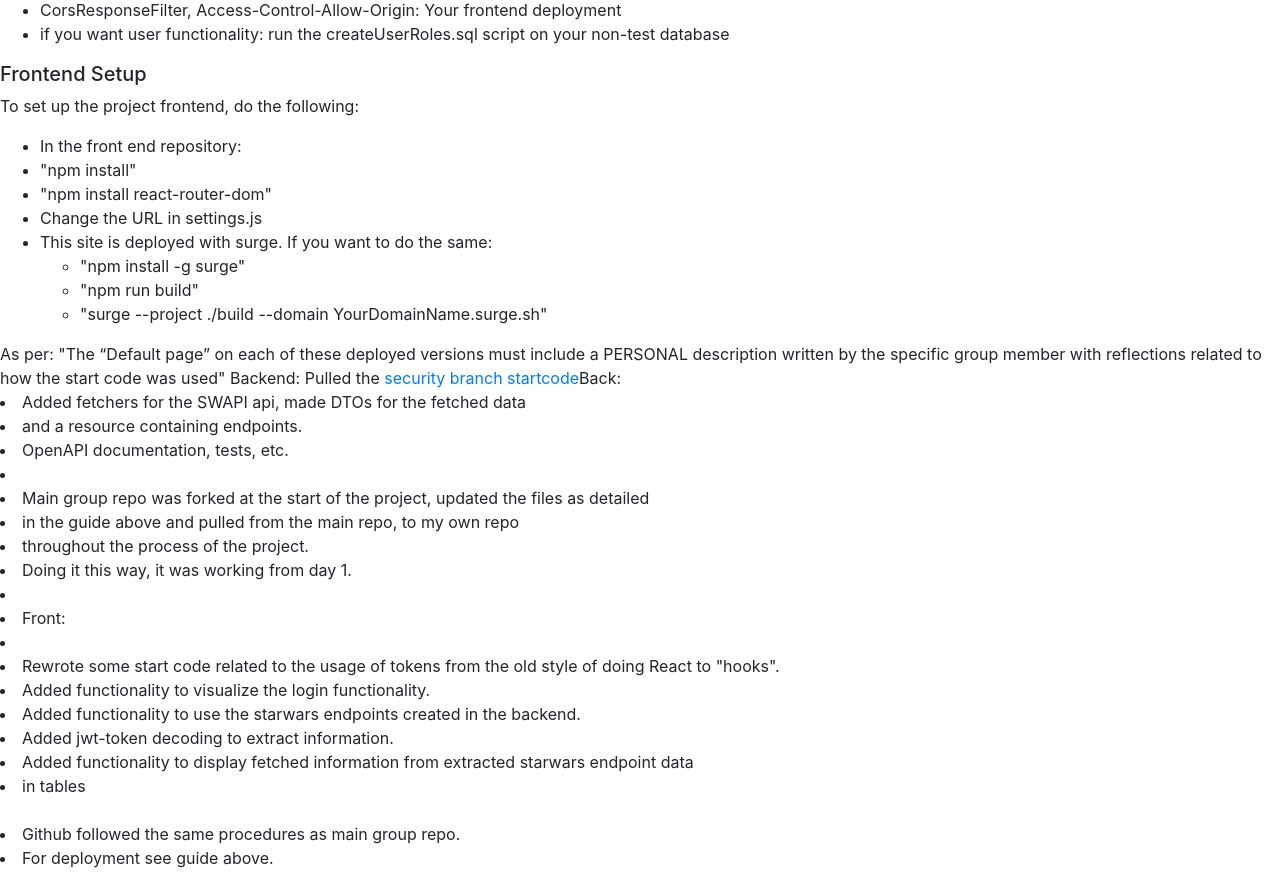
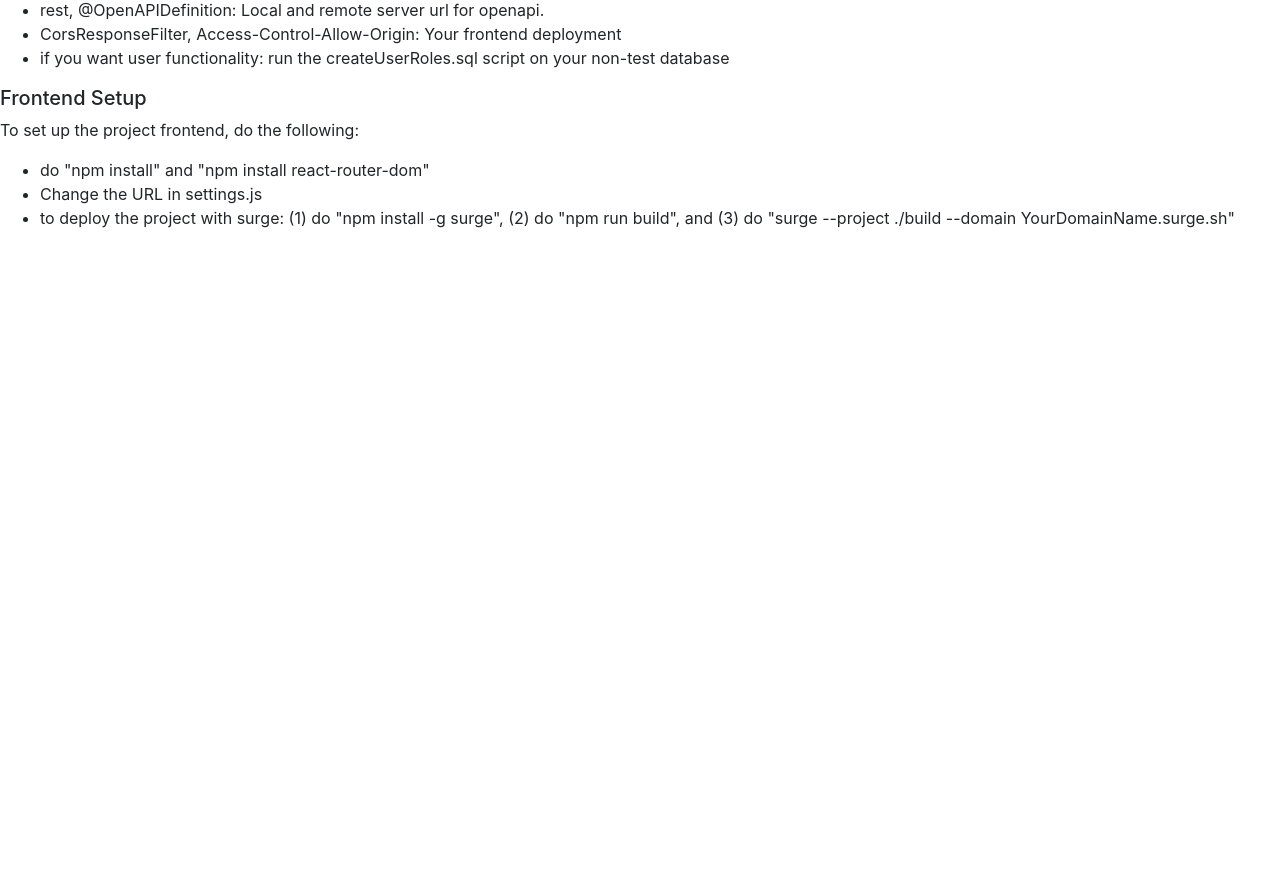
Before and after one commit to wormple12/TeamOne-CA3-Front, a React (Create React App) app: page /#/ in a window 1280 px wide. Shown: the part 379-1265 px from the top of the page. After the commit the page ends 800 px from the top, so only its background shows below. Built offline with nearby package versions, Linux system fonts and the light colour scheme.

Commit message:
Revert "update to personal"
This reverts commit 4ae2001bb1680f2e8eef427f119c8ba5934c2ad5.

```diff
--- a/src/components/Home.js
+++ b/src/components/Home.js
@@ -6,10 +6,10 @@
       <h1>Quick Start Project</h1>
       <h4>Template Instructions</h4>
       <p>
-				Suggested setup: See the backend github repository
-				<a href="https://github.com/mutestock/TeamOne-CA3">
-					backend github repository
-				</a>
+        Preconditions: In order to use this code, you should have a local
+        developer setup + a "matching" droplet on Digital Ocean as described in
+        the 3. semester guidelines. See the backend github repository for more
+        information.
       </p>
       <h5>Backend Setup</h5>
       <p>
@@ -37,65 +37,14 @@
       <p>To set up the project frontend, do the following:</p>
 
       <ul>
-				<li>In the front end repository:</li>
-				<li>"npm install"</li>
-				<li>"npm install react-router-dom"</li>
+        <li>do "npm install" and "npm install react-router-dom"</li>
         <li>Change the URL in settings.js</li>
-				<li>This site is deployed with surge. If you want to do the same:</li>
-				<ul>
-					<li>"npm install -g surge"</li>
-					<li>"npm run build"</li>
-					<li>"surge --project ./build --domain YourDomainName.surge.sh"</li>
+        <li>
+          to deploy the project with surge: (1) do "npm install -g surge", (2)
+          do "npm run build", and (3) do "surge --project ./build --domain
+          YourDomainName.surge.sh"
+        </li>
       </ul>
-			</ul>
-			<p>
-				As per: "The “Default page” on each of these deployed versions must
-				include a PERSONAL description written by the specific group member with
-				reflections related to how the start code was used" Backend: Pulled the{" "}
-				<a href="https://github.com/mutestock/TeamOne-CA3">
-					security branch startcode
-				</a>
-				Back:
-				<li>
-					{" "}
-					Added fetchers for the SWAPI api, made DTOs for the fetched data
-				</li>
-				<li> and a resource containing endpoints.</li>
-				<li> OpenAPI documentation, tests, etc.</li>
-				<li></li>
-				<li>
-					{" "}
-					Main group repo was forked at the start of the project, updated the
-					files as detailed
-				</li>
-				<li>
-					{" "}
-					in the guide above and pulled from the main repo, to my own repo
-				</li>
-				<li> throughout the process of the project. </li>
-				<li> Doing it this way, it was working from day 1.</li>
-				<li> </li>
-				<li> Front:</li>
-				<li></li>
-				<li>
-					Rewrote some start code related to the usage of tokens from the old
-					style of doing React to "hooks".{" "}
-				</li>
-				<li> Added functionality to visualize the login functionality.</li>
-				<li>
-					Added functionality to use the starwars endpoints created in the
-					backend.
-				</li>
-				<li> Added jwt-token decoding to extract information.</li>
-				<li>
-					Added functionality to display fetched information from extracted
-					starwars endpoint data
-				</li>
-				<li> in tables</li>
-				<br></br>
-				<li> Github followed the same procedures as main group repo.</li>
-				<li> For deployment see guide above.</li>
-			</p>
     </div>
   );
 };
--- a/src/settings.js
+++ b/src/settings.js
@@ -1,7 +1,7 @@
 // for development:
 // const URL = "http://localhost:8080/teamone-ca3";
 // actual deployed backend:
-const URL = "https://mutezone.site/TeamOne-CA3";
+const URL = "https://www.helvedesmaskine.dk/TeamOne-CA3";
 
 const configuration = (function() {
   return {
```
Also changed, not shown: 1 other file (tests, documents, lock files or other folders). Lines whose indentation alone changed are shown as unchanged.
